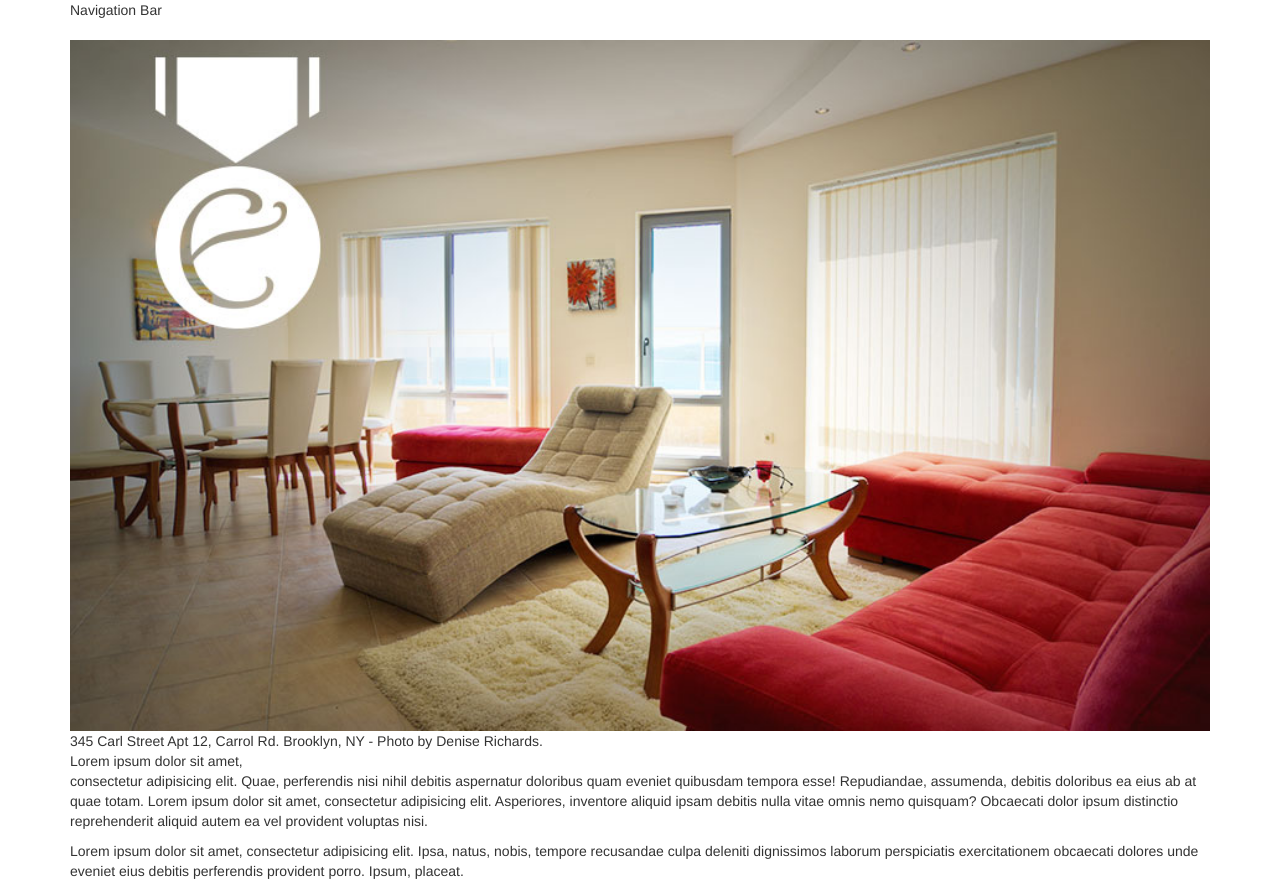
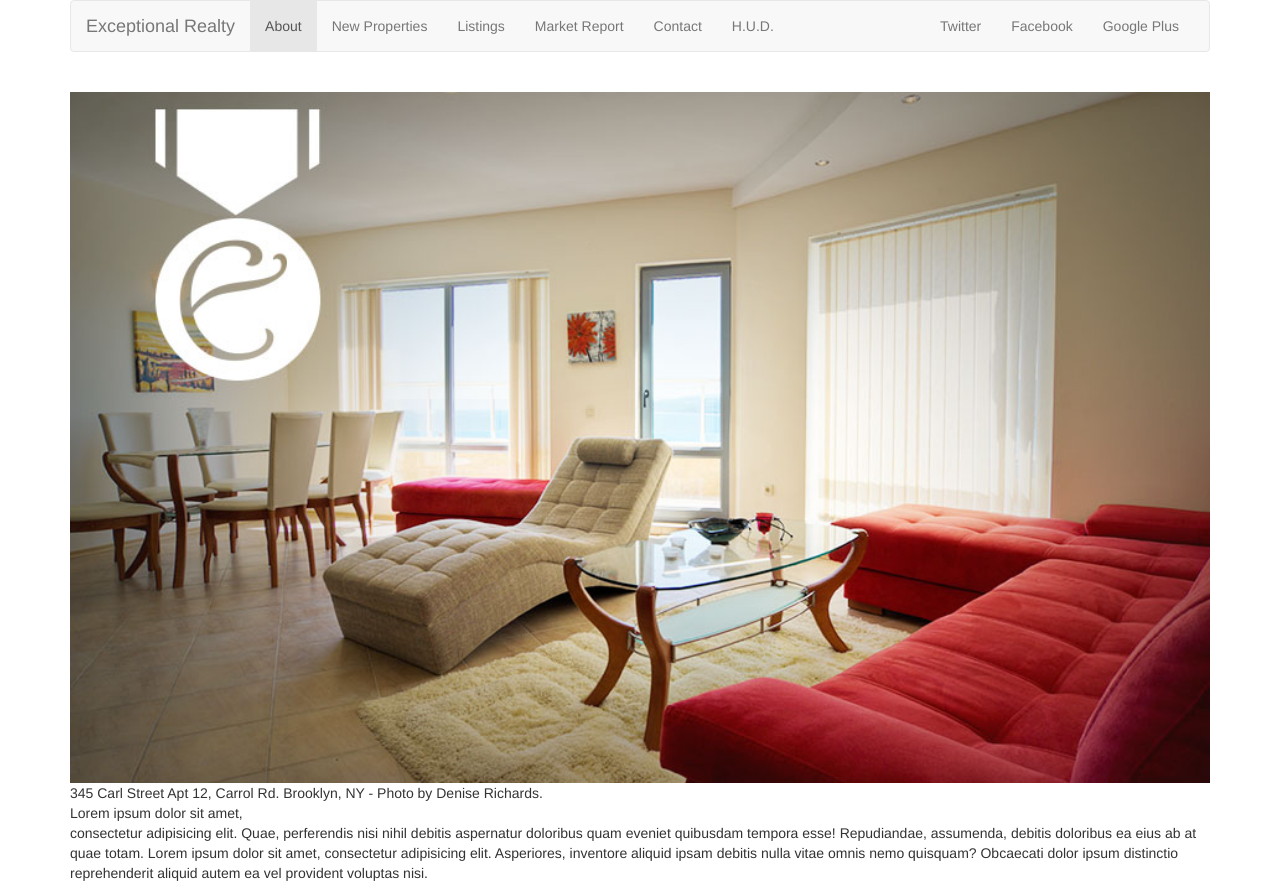
Before and after one commit to melshe/bootstrap-example, a plain HTML site: page index.html in a window 1280 px wide. Shown: the top 886 px of the page. Drawn offline with nearby package versions, Linux system fonts and the light colour scheme.

Commit message:
fininshed navbar

```diff
--- a/index.html
+++ b/index.html
@@ -22,9 +22,45 @@
 
 <body>
     <div class="container">
+
         <div class="row">
             <div class="col-sm-12">
-                Navigation Bar
+                <nav class="navbar navbar-default">
+                    <div class="container-fluid">
+                        <!-- Brand and toggle get grouped for better mobile display -->
+                        <div class="navbar-header">
+                            <button type="button" class="navbar-toggle collapsed" data-toggle="collapse" data-target="#bs-example-navbar-collapse-1" aria-expanded="false">
+                                <span class="sr-only">Toggle navigation</span>
+                                <span class="icon-bar"></span>
+                                <span class="icon-bar"></span>
+                                <span class="icon-bar"></span>
+                            </button>
+                            <a class="navbar-brand" href="#">Exceptional Realty</a>
+                        </div>
+
+                        <!-- Collect the nav links, forms, and other content for toggling -->
+
+                        <div class="collapse navbar-collapse" id="bs-example-navbar-collapse-1">
+                            <ul class="nav navbar-nav">
+                                <li class="active"><a href="#">About</a></li>
+                                <li><a href="#">New Properties</a></li>
+                                <li><a href="#">Listings</a></li>
+                                <li><a href="#">Market Report</a></li>
+                                <li><a href="#">Contact</a></li>
+                                <li><a href="#" target="_blank">H.U.D.</a></li>
+                            </ul>
+
+                            <!--Social nav links-->
+                            <ul class="nav navbar-nav navbar-right">
+                                <li><a class="twit" href="#" title="Twitter">Twitter</a></li>
+                                <li><a class="fbook" href="#" title="Facebook">Facebook</a></li>
+                                <li><a class="gplus" href="#" title="Google Plus">Google Plus</a></li>
+                            </ul>
+                        </div>
+                        <!-- /.navbar-collapse -->
+                    </div>
+                    <!-- /.container-fluid -->
+                </nav>
             </div>
         </div>
 
```
